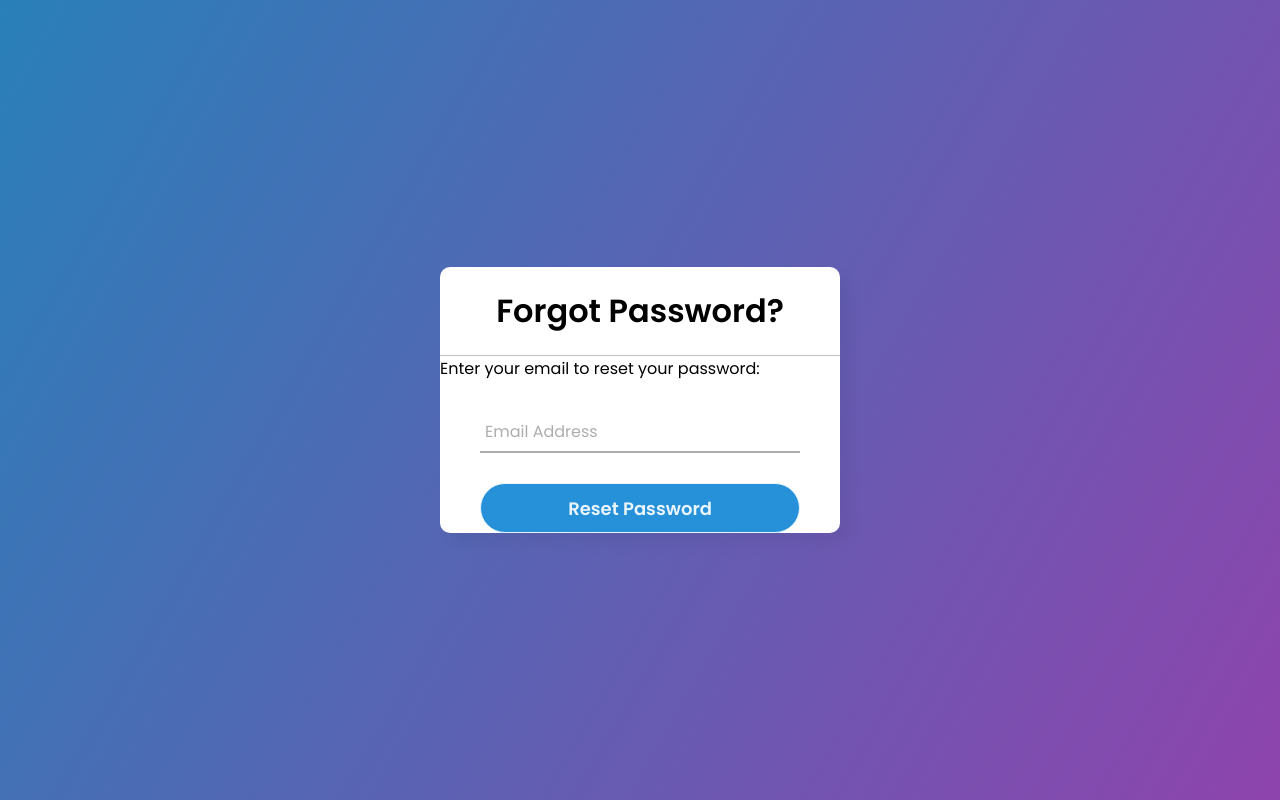
After one commit to evok02/flood_monitoring_app, a Django app: page /accounts/password_reset/ in a window 1280 px wide. The commit adds this page. Run offline with Django 4.2, Linux system fonts and the light colour scheme.

Commit message:
Implement password + emergency tasks

```diff
--- a/floodapp/accounts/urls.py
+++ b/floodapp/accounts/urls.py
@@ -4,5 +4,7 @@ from . import views
 urlpatterns = [
     path('register-customer/', views.register_customer, name='register-customer'),
     path('login/', views.login_user, name='login'),
-    path('logout/', views.logout, name='logout')
+    path('logout/', views.logout_user, name='logout'),
+    path('password_reset/', views.password_reset_request_view, name='password_reset_request'),
+    path('password_reset/confirm/', views.password_reset_confirm_view, name='password_reset_confirm'),
 ]
--- a/floodapp/accounts/views.py
+++ b/floodapp/accounts/views.py
@@ -2,6 +2,7 @@ from django.shortcuts import render, redirect
 from django.contrib import messages
 from django.contrib.auth import authenticate, login, logout, get_user_model
 from .form import RegisteredCustomerForm
+from django.contrib.auth.hashers import make_password
 
 # Create your views here.
 
@@ -36,7 +37,7 @@ def login_user(request):
         user = authenticate(request, username=username, password=password)
         if user is not None and user.is_active:
             login(request, user)
-            return redirect('mapboard')
+            return redirect('map')
         else:
             messages.warning(request, 'Something went wrong. Please check form errors')
             return redirect('login')
@@ -47,3 +48,44 @@ def logout_user(request):
     logout(request)
     messages.success(request, 'Active session ended. Log in to continue')
     return redirect('login')
+
+
+# Reset password views
+# Take email input first
+def password_reset_request_view(request):
+    if request.method == "POST":
+        email = request.POST.get("email")
+        user = User.objects.filter(email=email).first()
+        if user:
+            # Store the email in the session temporarily
+            request.session['reset_email'] = email
+            return redirect('password_reset_confirm')
+        else:
+            messages.error(request, "No account found with that email.")
+    return render(request, 'password_reset.html')
+
+# Reset password: take new password input
+def password_reset_confirm_view(request):
+    email = request.session.get('reset_email')
+    if not email:
+        # Redirect back if no email in session
+        return redirect('password_reset_request')
+
+    user = User.objects.filter(email=email).first()
+    if not user:
+        messages.error(request, "Invalid session. Please try again!")
+        return redirect('password_reset_request')
+
+    if request.method == "POST":
+        new_password = request.POST.get("password")
+        confirm_password = request.POST.get("confirm_password")
+        if new_password == confirm_password:
+            user.password = make_password(new_password)
+            user.save()
+            messages.success(request, "Password reset successfully! You can now log in.")
+            # Clear the session email
+            request.session.pop('reset_email', None)
+            return redirect('login')
+        else:
+            messages.error(request, "Passwords do not match. Please try again.")
+    return render(request, 'password_reset_confirm.html')
--- a/floodapp/mapboard/urls.py
+++ b/floodapp/mapboard/urls.py
@@ -4,5 +4,5 @@ from . import views
 urlpatterns = [
     path('', views.water_levels_api, name='map'),
     path('history/<int:region_id>/', views.water_level_history, name='water-level-history'),
-    path('report-emergency/', views.report_emergency, name='report-emergency')
-]
+    path('report-emergency/', views.report_emergency, name='report-emergency'),
+    path("fetch-emergencies/", views.fetch_emergencies_view, name="fetch-emergencies"),]
--- /dev/null
+++ b/floodapp/templates/password_reset.html
@@ -0,0 +1,25 @@
+<!DOCTYPE html>
+<html lang="en">
+<head>
+    {% load static %}
+    <meta charset="UTF-8">
+    <meta name="viewport" content="width=device-width, initial-scale=1.0">
+    <title>Forgot Password</title>
+    <link rel="stylesheet" href="{% static 'css/style.css' %}">
+</head>
+<body>
+    <div class="center">
+        <h1>Forgot Password?</h1>
+        <p class="subtext">Enter your email to reset your password:</p>
+        <form method="POST" action="{% url 'password_reset_request' %}">
+            {% csrf_token %}
+            <div class="txt_field">
+                <input type="email" name="email" required>
+                <span></span>
+                <label>Email Address</label>
+            </div>
+            <input type="submit" value="Reset Password">
+        </form>
+    </div>
+</body>
+</html>
```
Also changed, not shown: floodapp/floodapp/static/js/map.js (+30 -0 lines), floodapp/mapboard/views.py (+21 -1 lines), floodapp/templates/login.html (+6 -6 lines), floodapp/templates/password_reset_confirm.html (added, +31 -0 lines), 1 other file.
